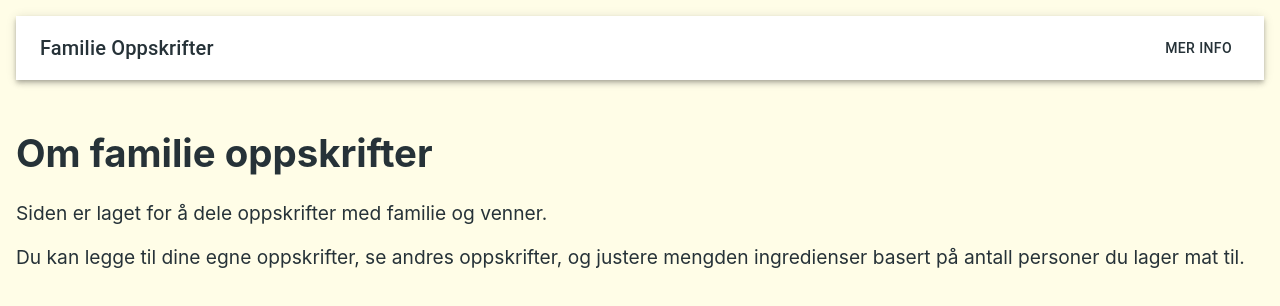
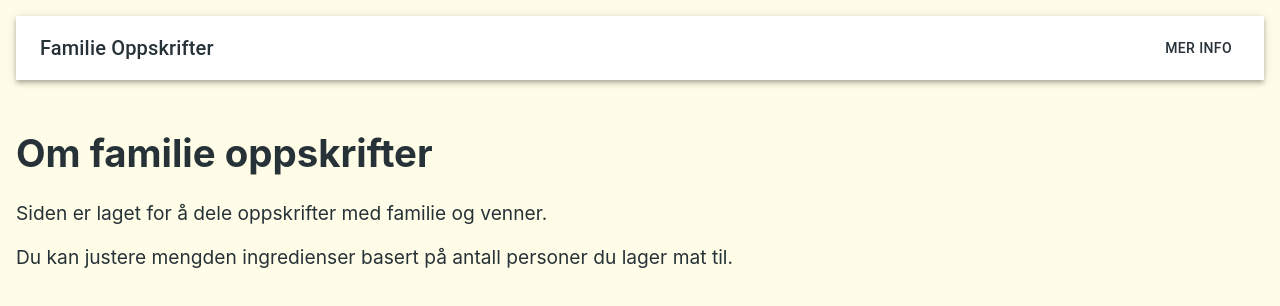
Before and after one commit to felisep/family-recipes, a React (Vite) app: page /about in a window 1280 px wide. Shown: the top 306 px of the page. Built offline with nearby package versions, Linux system fonts and the light colour scheme.

Commit message:
refactor About component text for clarity and conciseness

```diff
--- a/src/pages/About/About.tsx
+++ b/src/pages/About/About.tsx
@@ -4,8 +4,8 @@ const About = () => {
 			<img src="" alt="" />
 			<h1>Om familie oppskrifter</h1>
 			<p>Siden er laget for å dele oppskrifter med familie og venner.</p>
-			Du kan legge til dine egne oppskrifter, se andres oppskrifter, og justere
-			mengden ingredienser basert på antall personer du lager mat til.
+			Du kan justere mengden ingredienser basert på antall personer du lager mat
+			til.
 		</div>
 	);
 };
```
